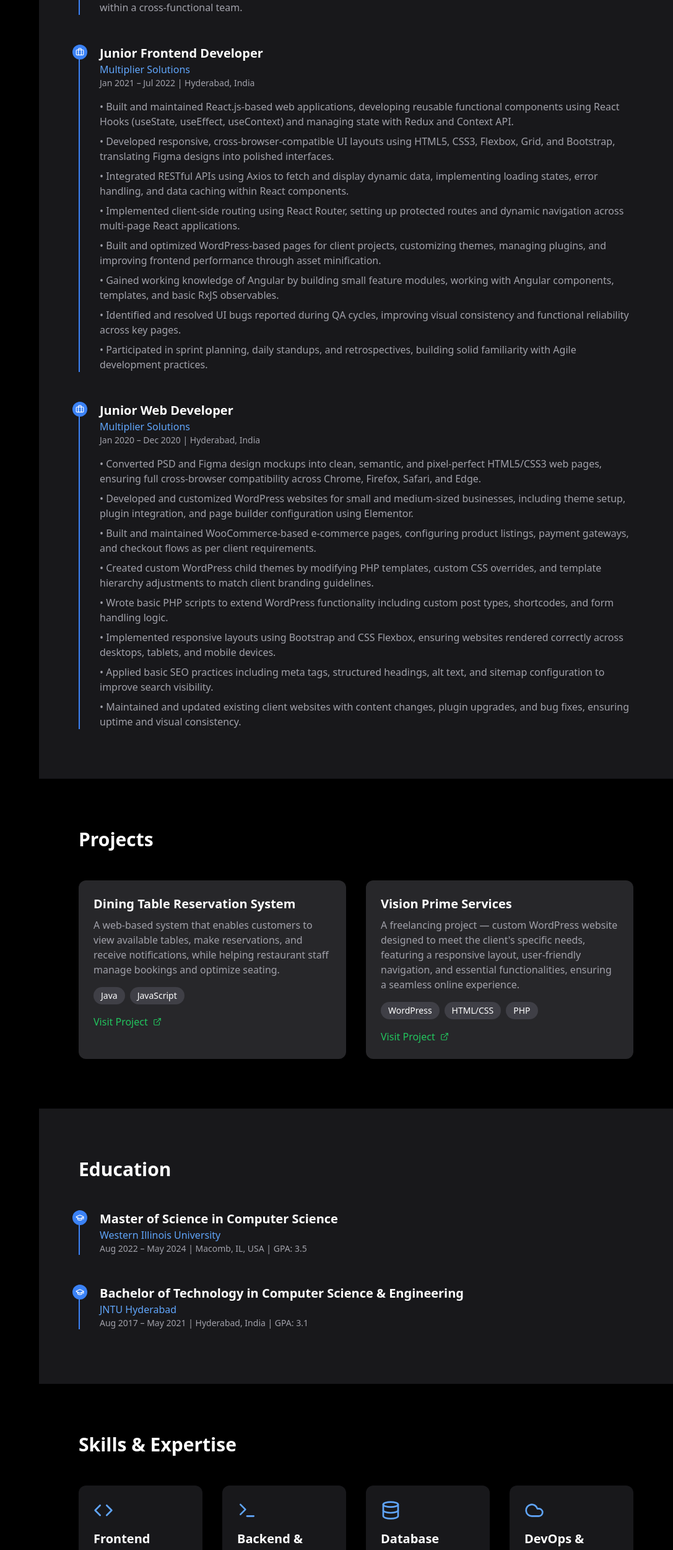
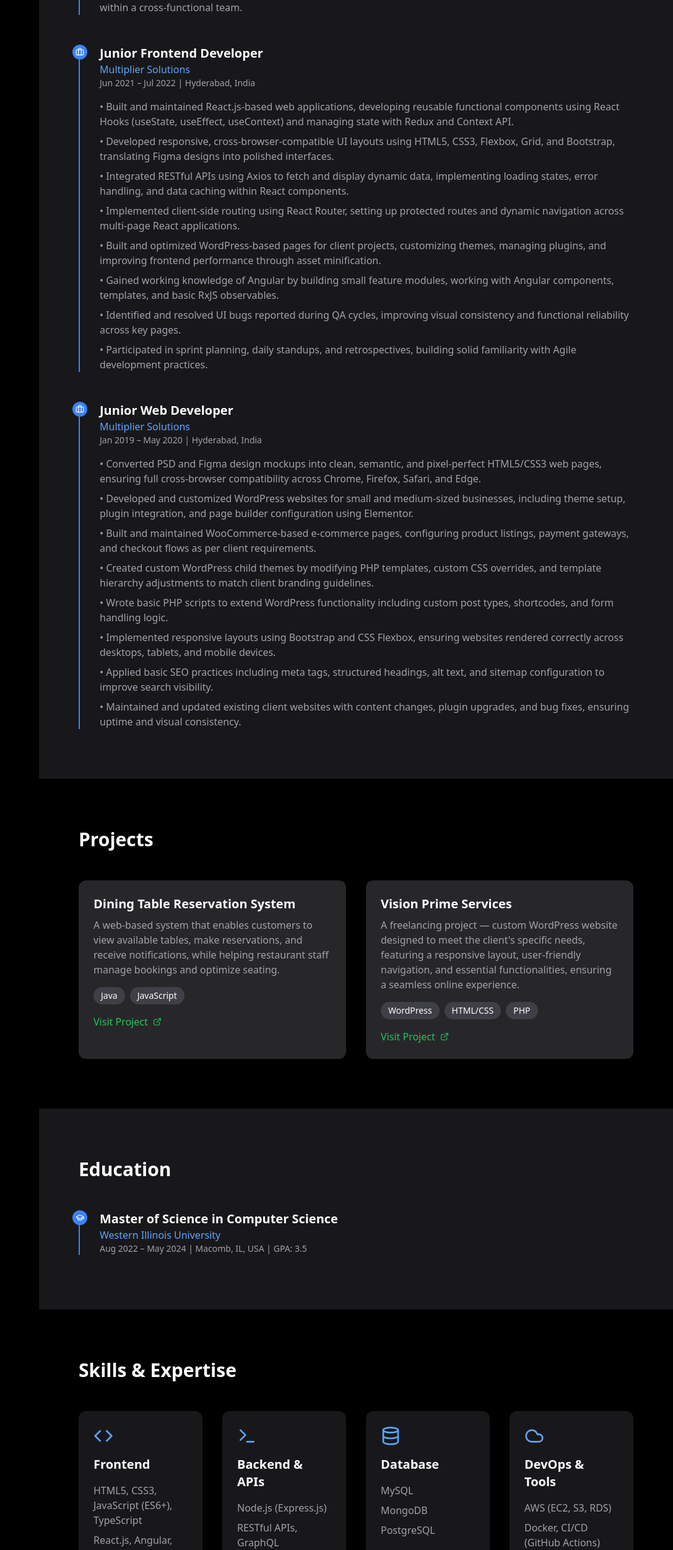
Before and after one commit to nimmalarakeshreddy/rakeshportfolio, a React (Vite) app: page / in a window 1280 px wide. Shown: the part 1468-3968 px from the top of the page at 62% size, without its empty margins (193-1280 px from the left). Built offline with nearby package versions, Linux system fonts and the light colour scheme.

Commit message:
Update App.jsx

```diff
--- a/src/App.jsx
+++ b/src/App.jsx
@@ -136,7 +136,7 @@ function App() {
               {
                 title: "Junior Frontend Developer",
                 company: "Multiplier Solutions",
-                period: "Jan 2021 – Jul 2022",
+                period: "Jun 2021 – Jul 2022",
                 location: "Hyderabad, India",
                 description: [
                   "Built and maintained React.js-based web applications, developing reusable functional components using React Hooks (useState, useEffect, useContext) and managing state with Redux and Context API.",
@@ -152,7 +152,7 @@ function App() {
               {
                 title: "Junior Web Developer",
                 company: "Multiplier Solutions",
-                period: "Jan 2020 – Dec 2020",
+                period: "Jan 2019 – May 2020",
                 location: "Hyderabad, India",
                 description: [
                   "Converted PSD and Figma design mockups into clean, semantic, and pixel-perfect HTML5/CSS3 web pages, ensuring full cross-browser compatibility across Chrome, Firefox, Safari, and Edge.",
@@ -248,13 +248,13 @@ function App() {
                 period: "Aug 2022 – May 2024",
                 location: "Macomb, IL, USA",
                 GPA: "3.5"
-              },
-              {
-                degree: "Bachelor of Technology in Computer Science & Engineering",
-                university: "JNTU Hyderabad",
-                period: "Aug 2017 – May 2021",
-                location: "Hyderabad, India",
-                GPA: "3.1"
+              // },
+              // {
+              //   degree: "Bachelor of Technology in Computer Science & Engineering",
+              //   university: "JNTU Hyderabad",
+              //   period: "Aug 2017 – May 2021",
+              //   location: "Hyderabad, India",
+              //   GPA: "3.1"
               }
             ].map((education, index) => (
               <div key={index} className="relative pl-8 border-l-2 border-blue-500">
@@ -363,7 +363,7 @@ function App() {
         <footer className="py-8 px-8 lg:px-16 bg-black border-t border-black">
           <div className="flex flex-col sm:flex-row justify-between items-center">
             <p className="text-zinc-400 mb-4 sm:mb-0">
-              © 2025 Rakesh Reddy Nimmala. All rights reserved.
+              © 2026 Rakesh Reddy Nimmala. All rights reserved.
             </p>
             <div className="flex space-x-6">
               <a href="https://github.com/nimmalarakeshreddy" className="text-zinc-400 hover:text-white transition-colors">
```
